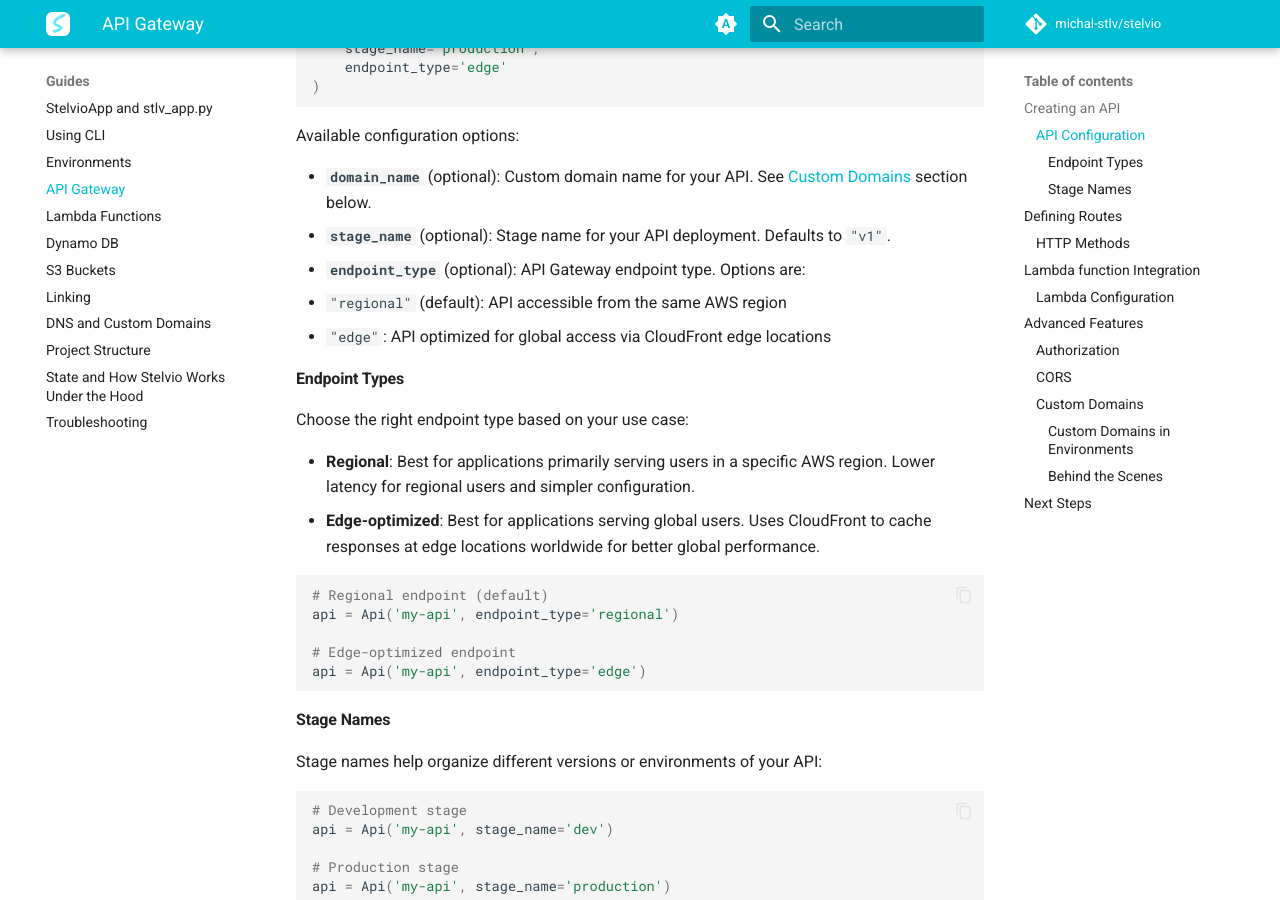
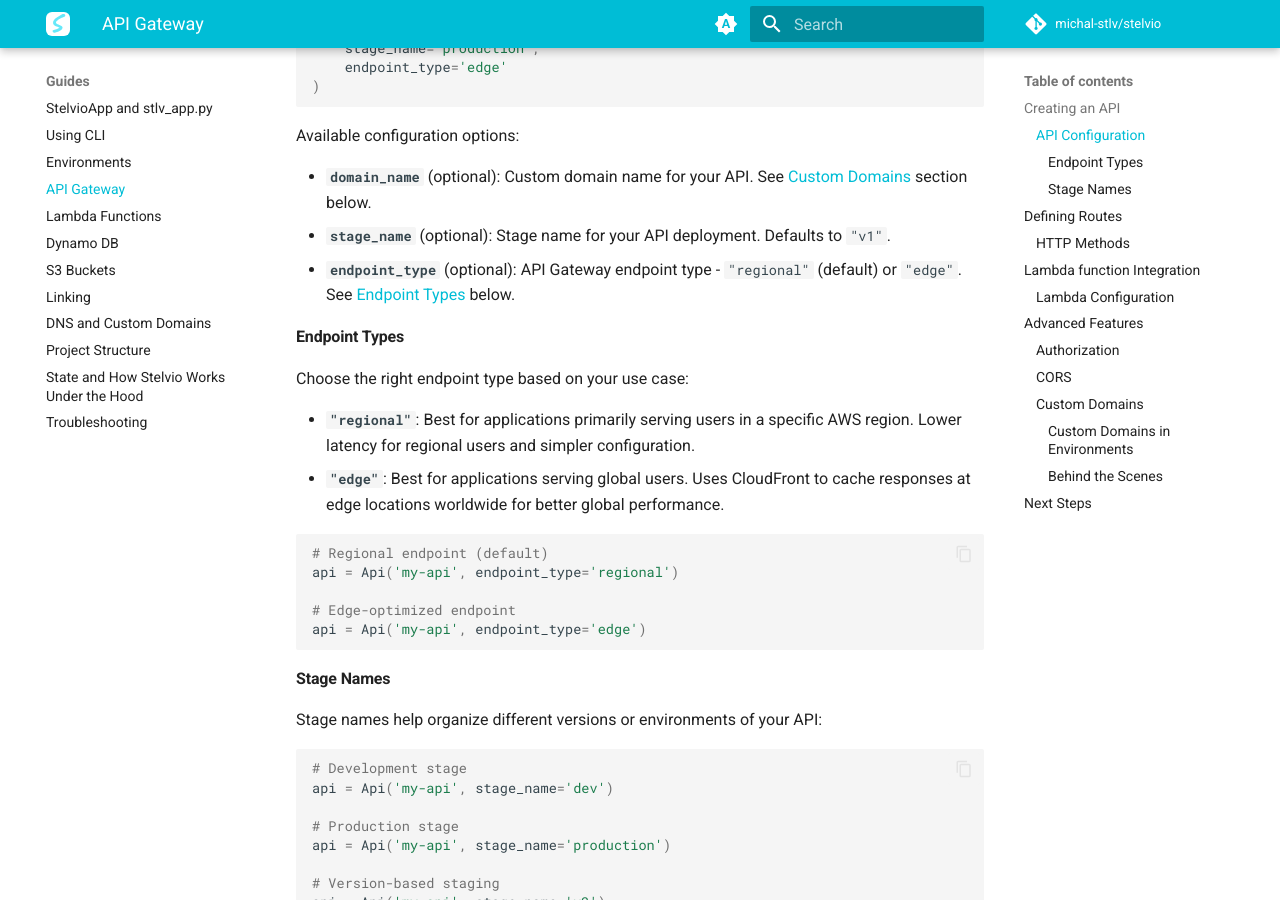
Before and after one commit to stelviodev/stelvio, an MkDocs documentation site: the page built from docs/guides/api-gateway.md, in a window 1280 px wide and 900 px high, scrolled down 1016 px. Built offline with MkDocs 1.6.1 and Material for MkDocs 9.7.7, drawn with Linux system fonts in a browser that asks for light colours; comment, search, counter and statistics services are not loaded.

Commit message:
small docs update

````diff
--- a/docs/guides/api-gateway.md
+++ b/docs/guides/api-gateway.md
@@ -50,16 +50,14 @@
 
 - **`domain_name`** (optional): Custom domain name for your API. See [Custom Domains](#custom-domains) section below.
 - **`stage_name`** (optional): Stage name for your API deployment. Defaults to `"v1"`.
-- **`endpoint_type`** (optional): API Gateway endpoint type. Options are:
-  - `"regional"` (default): API accessible from the same AWS region
-  - `"edge"`: API optimized for global access via CloudFront edge locations
+- **`endpoint_type`** (optional): API Gateway endpoint type - `"regional"` (default) or `"edge"`. See [Endpoint Types](#endpoint-types) below.
 
 #### Endpoint Types
 
 Choose the right endpoint type based on your use case:
 
-- **Regional**: Best for applications primarily serving users in a specific AWS region. Lower latency for regional users and simpler configuration.
-- **Edge-optimized**: Best for applications serving global users. Uses CloudFront to cache responses at edge locations worldwide for better global performance.
+- **`"regional"`**: Best for applications primarily serving users in a specific AWS region. Lower latency for regional users and simpler configuration.
+- **`"edge"`**: Best for applications serving global users. Uses CloudFront to cache responses at edge locations worldwide for better global performance.
 
 ```python
 # Regional endpoint (default)
````
